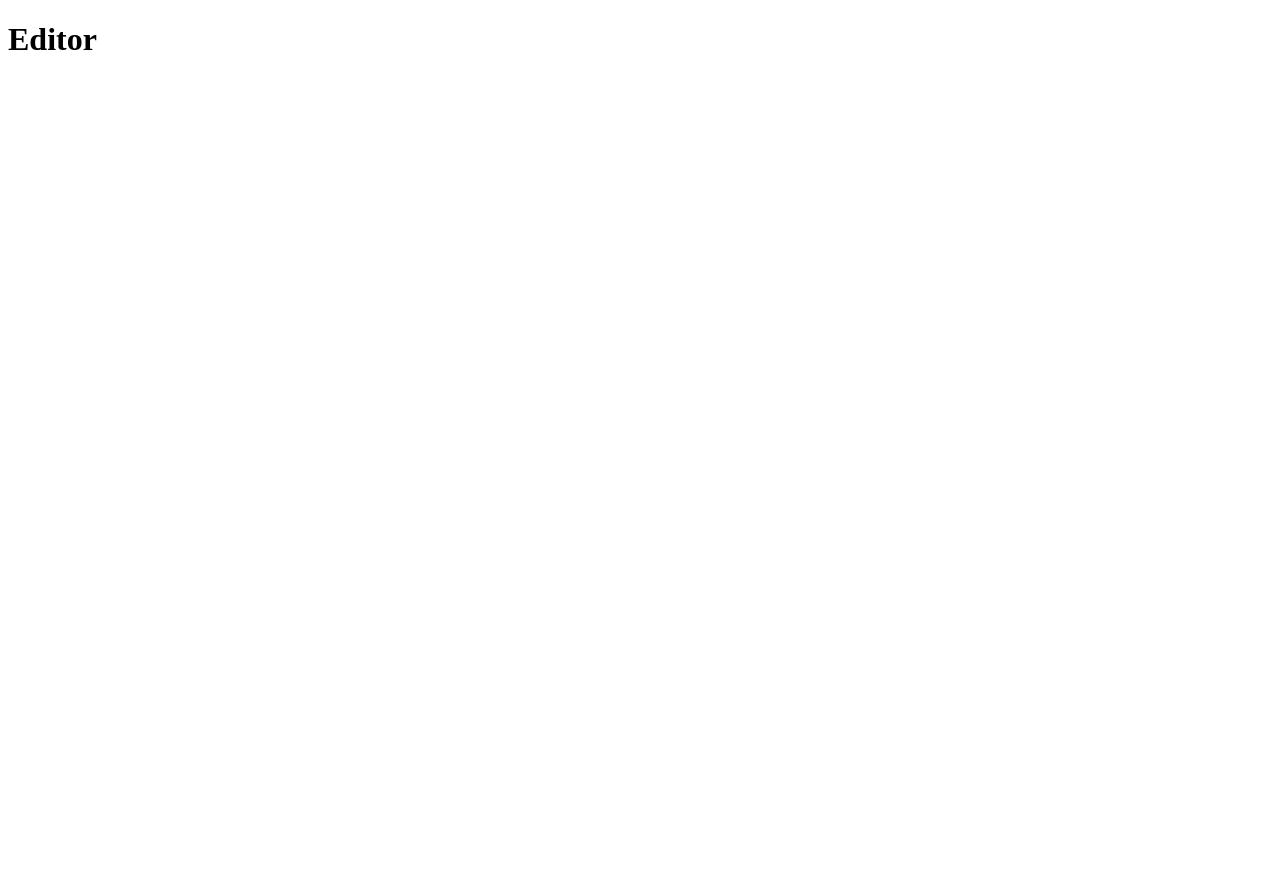
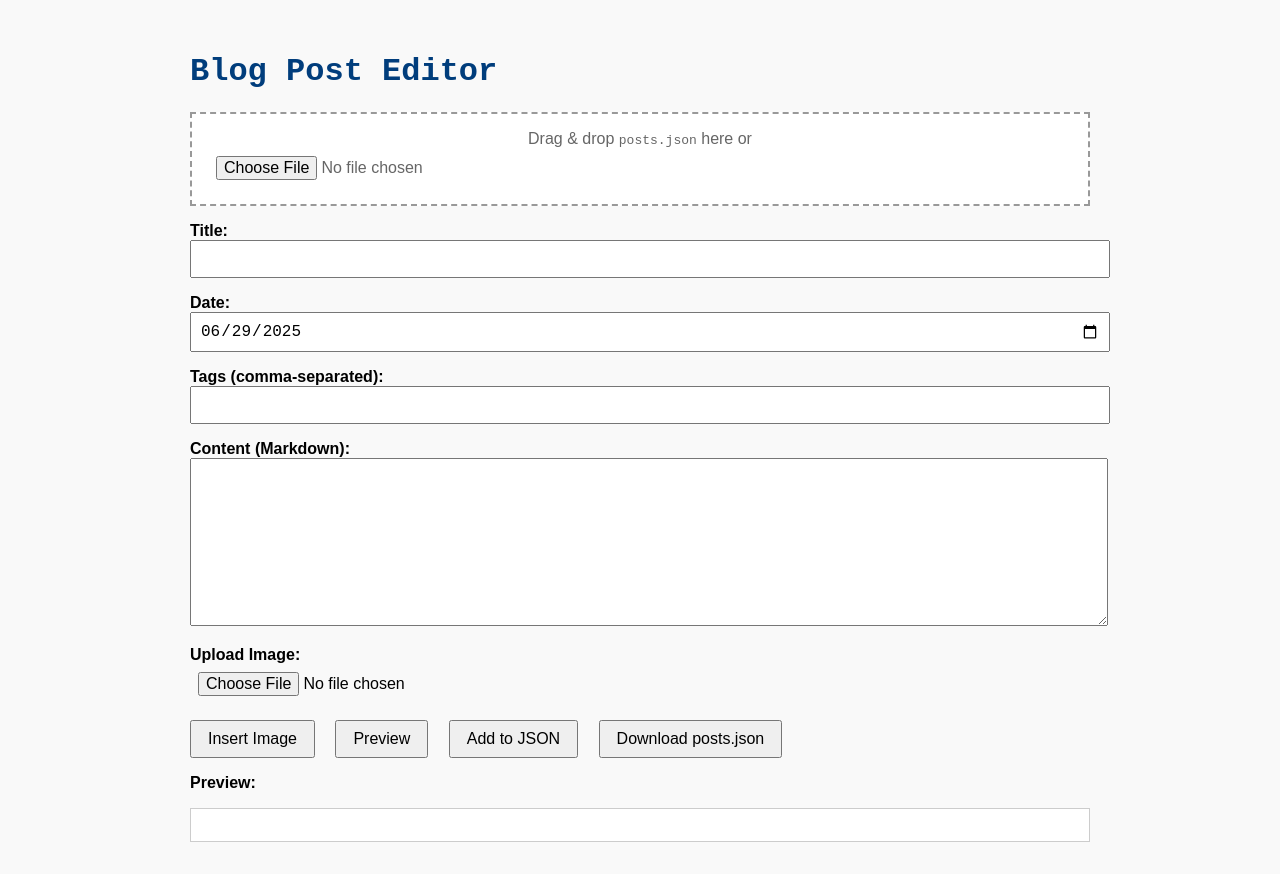
Before and after one commit to ATTM-Blog/ATTM-Blog.github.io, a plain HTML site: page editor.html in a window 1280 px wide. Before the commit the page ends 800 px from the top, so only its background shows below. Drawn offline with nearby package versions, Linux system fonts and the light colour scheme.

Commit message:
Add files via upload

```diff
--- a/editor.html
+++ b/editor.html
@@ -1 +1,137 @@
-<!DOCTYPE html><html><head><meta charset='UTF-8'></head><body><h1>Editor</h1></body></html>
+
+<!DOCTYPE html>
+<html lang="en">
+<head>
+  <meta charset="UTF-8">
+  <title>Blog Post Editor</title>
+  <meta name="viewport" content="width=device-width, initial-scale=1">
+  <style>
+    body { font-family: sans-serif; max-width: 900px; margin: auto; padding: 2rem; background: #f9f9f9; }
+    h1 { font-family: "Courier New", monospace; color: #003d7c; }
+    label { display: block; margin-top: 1rem; font-weight: bold; }
+    input, textarea { width: 100%; padding: 0.5rem; font-size: 1rem; }
+    textarea { height: 150px; }
+    #preview { background: white; padding: 1rem; border: 1px solid #ccc; margin-top: 1rem; }
+    .buttons { margin-top: 1rem; }
+    button { padding: 0.5rem 1rem; font-size: 1rem; margin-right: 1rem; }
+    #drop-zone {
+      margin-top: 1rem;
+      padding: 1rem;
+      border: 2px dashed #999;
+      text-align: center;
+      background: #fff;
+      color: #666;
+    }
+  </style>
+</head>
+<body>
+  <h1>Blog Post Editor</h1>
+
+  <div id="drop-zone">Drag & drop <code>posts.json</code> here or <input type="file" id="jsonFile" accept=".json" /></div>
+
+  <label>Title:</label>
+  <input type="text" id="title" />
+
+  <label>Date:</label>
+  <input type="date" id="date" />
+
+  <label>Tags (comma-separated):</label>
+  <input type="text" id="tags" />
+
+  <label>Content (Markdown):</label>
+  <textarea id="content"></textarea>
+
+  <label>Upload Image:</label>
+  <input type="file" id="imageUpload" accept="image/*" />
+  <div class="buttons">
+    <button onclick="insertImage()">Insert Image</button>
+    <button onclick="previewPost()">Preview</button>
+    <button onclick="addPost()">Add to JSON</button>
+    <button onclick="downloadJSON()">Download posts.json</button>
+  </div>
+
+  <label>Preview:</label>
+  <div id="preview"></div>
+
+  <script src="https://cdn.jsdelivr.net/npm/marked/marked.min.js"></script>
+  <script>
+    let posts = [];
+
+    document.getElementById('date').valueAsDate = new Date();
+
+    function insertImage() {
+      const fileInput = document.getElementById('imageUpload');
+      if (!fileInput.files.length) return alert('No file selected');
+      const file = fileInput.files[0];
+      const filename = file.name;
+      const link = `images/${filename}`;
+      const contentBox = document.getElementById('content');
+      contentBox.value += `\n\n![${filename}](${link})\n\n`;
+    }
+
+    function previewPost() {
+      const content = document.getElementById('content').value;
+      document.getElementById('preview').innerHTML = marked.parse(content);
+    }
+
+    function addPost() {
+      const title = document.getElementById('title').value.trim();
+      const date = document.getElementById('date').value;
+      const tags = document.getElementById('tags').value.split(',').map(t => t.trim()).filter(t => t);
+      const content = document.getElementById('content').value.replace(/"/g, '\"').replace(/\n/g, '\n');
+
+      if (!title || !date || !content) {
+        return alert("Please complete title, date and content.");
+      }
+
+      posts.push({ title, date, content, tags });
+      alert("Post added to JSON!");
+    }
+
+    function downloadJSON() {
+      const json = JSON.stringify(posts, null, 2);
+      const blob = new Blob([json], { type: "application/json" });
+      const url = URL.createObjectURL(blob);
+      const a = document.createElement('a');
+      a.href = url;
+      a.download = "posts.json";
+      a.click();
+      URL.revokeObjectURL(url);
+    }
+
+    document.getElementById('jsonFile').addEventListener('change', function(e) {
+      const file = e.target.files[0];
+      loadJSONFile(file);
+    });
+
+    document.getElementById('drop-zone').addEventListener('dragover', function(e) {
+      e.preventDefault();
+      e.dataTransfer.dropEffect = 'copy';
+    });
+
+    document.getElementById('drop-zone').addEventListener('drop', function(e) {
+      e.preventDefault();
+      const file = e.dataTransfer.files[0];
+      loadJSONFile(file);
+    });
+
+    function loadJSONFile(file) {
+      const reader = new FileReader();
+      reader.onload = function(e) {
+        try {
+          const loadedPosts = JSON.parse(e.target.result);
+          if (Array.isArray(loadedPosts)) {
+            posts = loadedPosts;
+            alert("posts.json loaded successfully!");
+          } else {
+            alert("Invalid JSON format.");
+          }
+        } catch (err) {
+          alert("Error parsing JSON: " + err.message);
+        }
+      };
+      reader.readAsText(file);
+    }
+  </script>
+</body>
+</html>
```
